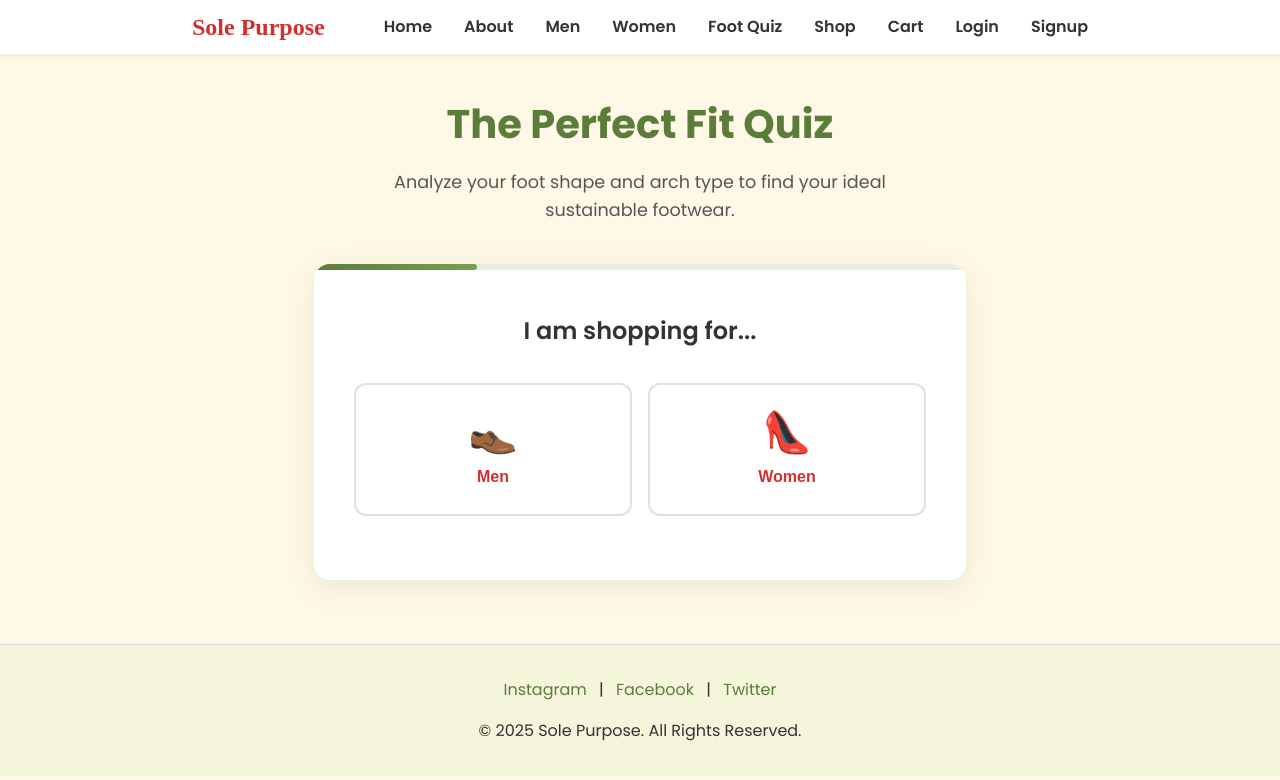
After one commit to ketanshelke97/sole_purposeSemIV, a PHP site: page /pages/foot-quiz.php in a window 1280 px wide. The commit adds this page. Shown: the top 780 px of the page. Run offline with PHP 8.4, Linux system fonts and the light colour scheme.

Commit message:
Enhance: Smart scroll navbar, professional foot quiz, premium hero buttons
- Add smart scroll navbar (hide on scroll down, show on scroll up)
- Reduce navbar height for sleeker look with body padding offset
- Create professional foot quiz with card-based UI and animations
- Redesign hero buttons: white Shop Now, outlined Take Foot Quiz
- Add foot-quiz.php page

```diff
--- a/header.php
+++ b/header.php
@@ -114,6 +114,7 @@ if (isset($_SESSION['Loggedin']) && $_SESSION['Loggedin'] == true){
                 </div>
             </li>
 
+            <li><a href="<?php echo BASE_URL; ?>pages/foot-quiz.php">Foot Quiz</a></li>
             <li><a href="<?php echo BASE_URL; ?>shop.php">Shop</a></li>
             <li>
                 <a href="<?php echo BASE_URL; ?>pages/cart.php" class="cart-nav-link">Cart<?php
--- a/index.php
+++ b/index.php
@@ -21,7 +21,10 @@
             <div class="hero-content">
                 <h1>Step Smart. Step Sustainably.</h1>
                 <p>Find shoes that fit your feet, your planet, and your style.</p>
-                <a href="<?php echo BASE_URL; ?>shop.php" class="btn-primary">Shop Now</a>
+                <div class="hero-btns">
+                    <a href="<?php echo BASE_URL; ?>shop.php" class="btn-primary">Shop Now</a>
+                    <a href="<?php echo BASE_URL; ?>pages/foot-quiz.php" class="btn-secondary">Take Foot Quiz</a>
+                </div>
             </div>
         </section>
 
--- /dev/null
+++ b/pages/foot-quiz.php
@@ -0,0 +1,101 @@
+<?php session_start(); ?>
+<!DOCTYPE html>
+<html lang="en">
+<head>
+    <meta charset="UTF-8">
+    <meta name="viewport" content="width=device-width, initial-scale=1.0">
+    <title>Interactive Foot Quiz | Sole Purpose</title>
+    <?php include __DIR__ . '/../config.php'; ?>
+    <link rel="stylesheet" href="<?php echo BASE_URL; ?>style.css">
+    <link rel="preconnect" href="https://fonts.googleapis.com">
+    <link rel="preconnect" href="https://fonts.gstatic.com" crossorigin>
+    <link href="https://fonts.googleapis.com/css2?family=Poppins:wght@400;600;700&display=swap" rel="stylesheet">
+</head>
+<body>
+
+    <?php include __DIR__ . '/../header.php'; ?>
+
+    <main class="quiz-container">
+        <section class="quiz-hero">
+            <h1>The Perfect Fit Quiz</h1>
+            <p>Analyze your foot shape and arch type to find your ideal sustainable footwear.</p>
+        </section>
+
+        <section class="quiz-box shadow-premium" id="quiz-box">
+            <!-- Progress Bar -->
+            <div class="quiz-progress-wrapper">
+                <div class="quiz-progress-bar" id="quiz-progress" style="width: 25%;"></div>
+            </div>
+
+            <!-- Step 1: Gender -->
+            <div class="quiz-step active" data-step="1">
+                <h2>I am shopping for...</h2>
+                <div class="quiz-options grid-2">
+                    <button class="quiz-option-btn" data-key="gender" data-value="men">
+                        <span class="option-icon">👞</span>
+                        <span class="option-label">Men</span>
+                    </button>
+                    <button class="quiz-option-btn" data-key="gender" data-value="women">
+                        <span class="option-icon">👠</span>
+                        <span class="option-label">Women</span>
+                    </button>
+                </div>
+            </div>
+
+            <!-- Step 2: Arch Type -->
+            <div class="quiz-step" data-step="2">
+                <h2>What describes your arch type?</h2>
+                <div class="quiz-options grid-3">
+                    <button class="quiz-option-btn" data-key="arch" data-value="flat">
+                        <span class="option-icon">👣</span>
+                        <span class="option-label">Low / Flat</span>
+                        <small>Arch touches the ground</small>
+                    </button>
+                    <button class="quiz-option-btn" data-key="arch" data-value="medium">
+                        <span class="option-icon">👟</span>
+                        <span class="option-label">Medium / Neutral</span>
+                        <small>Standard height arch</small>
+                    </button>
+                    <button class="quiz-option-btn" data-key="arch" data-value="high">
+                        <span class="option-icon">⛰️</span>
+                        <span class="option-label">High Arch</span>
+                        <small>Significant space under arch</small>
+                    </button>
+                </div>
+                <button class="btn-text back-btn">Previous Step</button>
+            </div>
+
+            <!-- Step 3: Width -->
+            <div class="quiz-step" data-step="3">
+                <h2>How do most shoes fit you?</h2>
+                <div class="quiz-options grid-3">
+                    <button class="quiz-option-btn" data-key="width" data-value="narrow">
+                        <span class="option-label">Too Loose / Narrow</span>
+                        <small>Shoes often slide off</small>
+                    </button>
+                    <button class="quiz-option-btn" data-key="width" data-value="regular">
+                        <span class="option-label">Just Right</span>
+                        <small>Standard fit works well</small>
+                    </button>
+                    <button class="quiz-option-btn" data-key="width" data-value="wide">
+                        <span class="option-label">Too Tight / Wide</span>
+                        <small>Need more space in toe box</small>
+                    </button>
+                </div>
+                <button class="btn-text back-btn">Previous Step</button>
+            </div>
+
+            <!-- Step 4: Results (Dynamic) -->
+            <div class="quiz-step" data-step="4" id="quiz-results">
+                <div class="results-loading">
+                    <div class="loader"></div>
+                    <p>Analyzing your profile...</p>
+                </div>
+            </div>
+        </section>
+    </main>
+
+    <?php include __DIR__ . '/../footer.php'; ?>
+
+</body>
+</html>
--- a/style.css
+++ b/style.css
@@ -12,6 +12,14 @@
     --font-family: 'Poppins', sans-serif;
 }
 
+header.navbar-scroll-hidden {
+    transform: translateY(-100%);
+}
+
+header.navbar-scroll-visible {
+    transform: translateY(0);
+}
+
 * {
     margin: 0;
     padding: 0;
@@ -23,6 +31,7 @@ body {
     background-color: var(--light-beige);
     color: var(--text-dark);
     line-height: 1.6;
+    padding-top: 60px;
 }
 
 a {
@@ -42,29 +51,28 @@ ul {
 /* --- Navbar --- */
 header {
     width: 100%;
-    position: sticky;
+    position: fixed;
     top: 0;
     z-index: 1000;
     background-color: #ffffff;
     box-shadow: 0 2px 4px rgba(0,0,0,0.05);
+    transition: transform 0.3s ease-in-out;
 }
 
 .navbar {
     display: flex;
     justify-content: space-between;
     align-items: center;
-    padding: 1rem 5%;
+    padding: 0.5rem 5%;
     max-width: 1024px;
     margin: 0 auto;
 }
 
 .logo {
-    font-family: 'Playfair Display', serif; /* Changed this line */
-    font-size: 2.5rem; /* A little bigger to show off its style */
+    font-family: 'Playfair Display', serif;
+    font-size: 1.5rem;
     font-weight: 700;
     color: #D32F2F;
-    text-transform: none;
-    letter-spacing: normal;
 }
 
 .nav-menu {
@@ -1449,3 +1461,310 @@ a.feature-link, a.feature-link:hover {
         gap: 0;
     }
 }
+
+/* =====================================================
+   FOOT QUIZ STYLES
+   ===================================================== */
+.quiz-container {
+    max-width: 700px;
+    margin: 0 auto;
+    padding: 2rem 1.5rem 4rem;
+}
+
+.quiz-hero {
+    text-align: center;
+    margin-bottom: 2.5rem;
+}
+
+.quiz-hero h1 {
+    font-size: 2.5rem;
+    color: var(--primary-green);
+    margin-bottom: 0.75rem;
+    font-weight: 700;
+}
+
+.quiz-hero p {
+    font-size: 1.1rem;
+    color: #555;
+    max-width: 500px;
+    margin: 0 auto;
+    line-height: 1.6;
+}
+
+.quiz-box {
+    background: #ffffff;
+    border-radius: 16px;
+    box-shadow: 0 8px 30px rgba(90, 125, 58, 0.12);
+    overflow: hidden;
+    position: relative;
+}
+
+.quiz-progress-wrapper {
+    width: 100%;
+    height: 6px;
+    background: #e8ebe4;
+    position: absolute;
+    top: 0;
+    left: 0;
+}
+
+.quiz-progress-bar {
+    height: 100%;
+    background: linear-gradient(90deg, var(--primary-green), #7a9f4f);
+    border-radius: 0 3px 3px 0;
+    transition: width 0.4s cubic-bezier(0.4, 0, 0.2, 1);
+}
+
+.quiz-step {
+    display: none;
+    padding: 3rem 2.5rem 2.5rem;
+    animation: fadeSlideIn 0.4s ease;
+}
+
+.quiz-step.active {
+    display: block;
+}
+
+@keyframes fadeSlideIn {
+    from {
+        opacity: 0;
+        transform: translateY(15px);
+    }
+    to {
+        opacity: 1;
+        transform: translateY(0);
+    }
+}
+
+.quiz-step h2 {
+    font-size: 1.5rem;
+    text-align: center;
+    margin-bottom: 2rem;
+    color: #333;
+    font-weight: 600;
+}
+
+.quiz-options {
+    display: grid;
+    gap: 1rem;
+    margin-bottom: 1.5rem;
+}
+
+.quiz-options.grid-2 {
+    grid-template-columns: repeat(2, 1fr);
+}
+
+.quiz-options.grid-3 {
+    grid-template-columns: repeat(3, 1fr);
+}
+
+.quiz-option-btn {
+    display: flex;
+    flex-direction: column;
+    align-items: center;
+    justify-content: center;
+    padding: 1.5rem 1rem;
+    background: #fff;
+    border: 2px solid #e0e4d8;
+    border-radius: 12px;
+    cursor: pointer;
+    transition: all 0.25s ease;
+    text-align: center;
+    min-height: 130px;
+}
+
+.quiz-option-btn:hover {
+    border-color: var(--primary-green);
+    background: #f9fbf6;
+    transform: translateY(-3px);
+    box-shadow: 0 6px 20px rgba(90, 125, 58, 0.15);
+}
+
+.quiz-option-btn.selected,
+.quiz-option-btn:active {
+    border-color: var(--primary-green);
+    background: #f4f7ed;
+    box-shadow: 0 0 0 3px rgba(90, 125, 58, 0.2);
+}
+
+.option-label {
+    font-size: 1rem;
+    font-weight: 600;
+    color: #333;
+    display: block;
+    margin-bottom: 0.25rem;
+}
+
+.quiz-option-btn small {
+    font-size: 0.85rem;
+    color: #777;
+    line-height: 1.4;
+}
+
+.quiz-option-btn.selected .option-label,
+.quiz-option-btn:active .option-label {
+    color: #333;
+}
+
+.quiz-option-btn.selected small,
+.quiz-option-btn:active small {
+    color: #777;
+}
+
+.quiz-option-btn:hover {
+    transform: translateY(-3px);
+    box-shadow: 0 6px 20px rgba(0,0,0,0.15);
+}
+
+.quiz-option-btn.selected,
+.quiz-option-btn:active {
+    border-color: #D32F2F;
+    background: #fff;
+}
+
+.option-icon {
+    font-size: 2.5rem;
+    margin-bottom: 0.75rem;
+    display: block;
+}
+
+.quiz-option-btn.selected .option-label,
+.quiz-option-btn:active .option-label {
+    color: #D32F2F;
+}
+
+.quiz-option-btn.selected small,
+.quiz-option-btn:active small {
+    color: #D32F2F;
+}
+
+.option-label {
+    font-size: 1rem;
+    font-weight: 600;
+    color: #D32F2F;
+    display: block;
+    margin-bottom: 0.25rem;
+}
+
+.quiz-option-btn small {
+    font-size: 0.85rem;
+    color: #D32F2F;
+    line-height: 1.4;
+}
+
+.btn-text {
+    background: none;
+    border: none;
+    color: #666;
+    font-size: 0.95rem;
+    cursor: pointer;
+    padding: 0.5rem 0;
+    transition: color 0.25s ease;
+    display: flex;
+    align-items: center;
+    gap: 0.4rem;
+}
+
+.btn-text:hover {
+    color: var(--primary-green);
+}
+
+.btn-text::before {
+    content: "← ";
+}
+
+.results-loading {
+    text-align: center;
+    padding: 3rem 0;
+}
+
+.results-loading .loader {
+    width: 48px;
+    height: 48px;
+    border: 4px solid #e8ebe4;
+    border-top-color: var(--primary-green);
+    border-radius: 50%;
+    animation: spin 0.9s linear infinite;
+    margin: 0 auto 1.5rem;
+}
+
+@keyframes spin {
+    to { transform: rotate(360deg); }
+}
+
+.results-loading p {
+    color: #555;
+    font-size: 1.1rem;
+}
+
+.results-card {
+    text-align: center;
+    padding: 1rem 0;
+}
+
+.results-card h2 {
+    font-size: 1.8rem;
+    color: var(--primary-green);
+    margin-bottom: 1.25rem;
+}
+
+.results-card .highlight {
+    display: inline-block;
+    background: linear-gradient(135deg, var(--primary-green), #7a9f4f);
+    color: #fff;
+    padding: 0.6rem 1.5rem;
+    border-radius: 30px;
+    font-size: 1.1rem;
+    font-weight: 600;
+    margin-bottom: 1rem;
+}
+
+.results-card p {
+    color: #555;
+    line-height: 1.7;
+    max-width: 450px;
+    margin: 0 auto 1.75rem;
+    font-size: 1rem;
+}
+
+.results-card .btn-primary {
+    display: inline-block;
+    padding: 1rem 2.5rem;
+    font-size: 1rem;
+    text-decoration: none;
+    border-radius: 30px;
+}
+
+/* Responsive Quiz */
+@media (max-width: 600px) {
+    .quiz-container {
+        padding: 1.5rem 1rem 3rem;
+    }
+
+    .quiz-hero h1 {
+        font-size: 2rem;
+    }
+
+    .quiz-step {
+        padding: 2.5rem 1.5rem 2rem;
+    }
+
+    .quiz-step h2 {
+        font-size: 1.25rem;
+    }
+
+    .quiz-options.grid-3,
+    .quiz-options.grid-2 {
+        grid-template-columns: 1fr;
+    }
+
+    .quiz-option-btn {
+        min-height: 100px;
+        padding: 1.25rem 1rem;
+    }
+
+    .option-icon {
+        font-size: 2rem;
+        margin-bottom: 0.5rem;
+    }
+}
```
Also changed, not shown: other parts of style.css (+19 -15 lines), script.js (+121 -0 lines).
